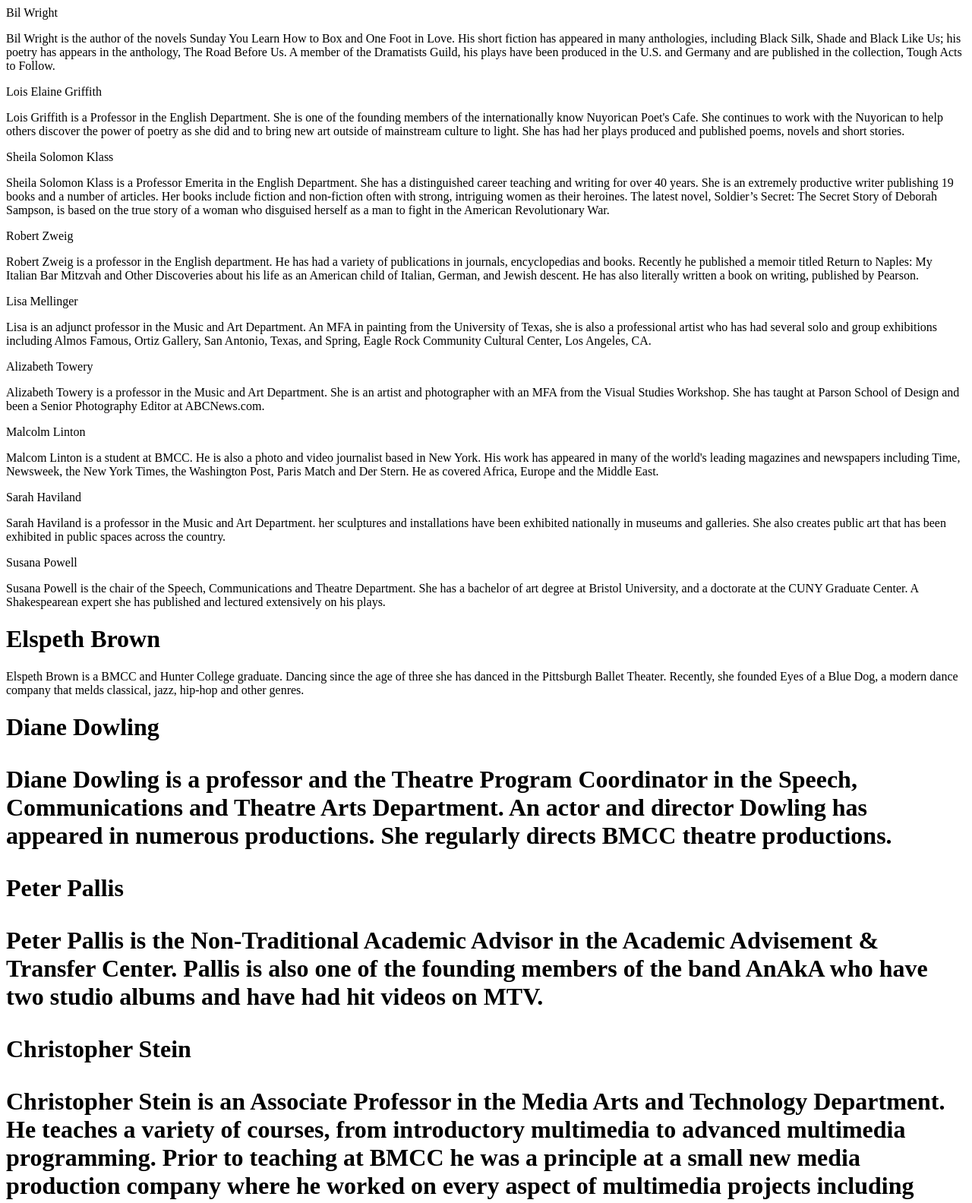
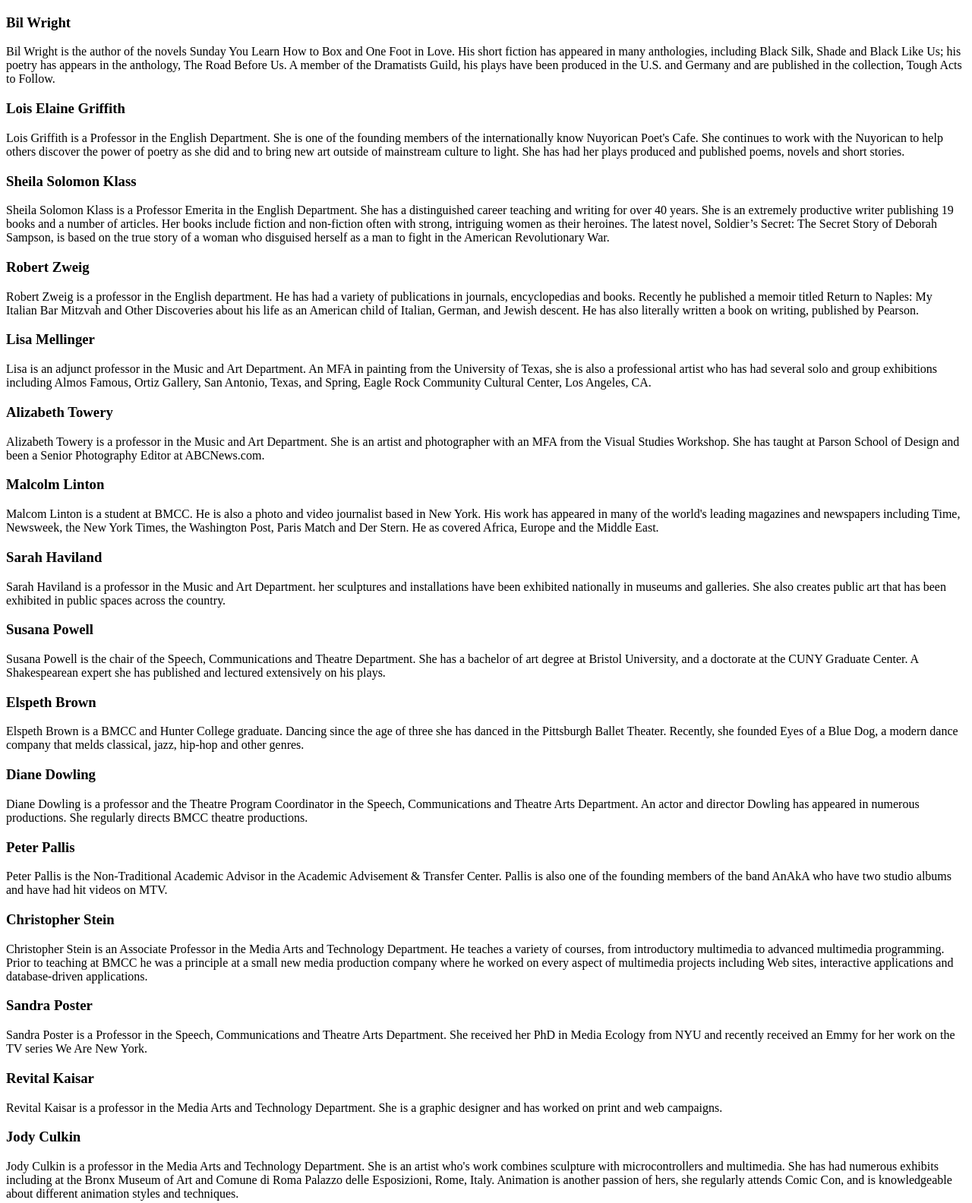
Before and after one commit to Cmoore716/Careers-in-the-Creative-Arts, a plain HTML site: page speakers.html in a window 1280 px wide. Shown: the top 1584 px of the page at 76% size. Drawn offline with Linux system fonts and the light colour scheme.

Commit message:
Update speakers.html

```diff
--- a/speakers.html
+++ b/speakers.html
@@ -12,94 +12,159 @@
 
 
 
-<div class = "speaker1">
-Bil Wright
-<p>Bil Wright is the author of the novels Sunday You Learn How to Box and One Foot in Love. His short fiction has appeared in many anthologies, including Black Silk, Shade and Black Like Us; his poetry has appears in the anthology, The Road Before Us. A member of the Dramatists Guild, his plays have been produced in the U.S. and Germany and are published in the collection, Tough Acts to Follow.</p>
-</div>
-
-
-<div class = "speaker2">
-Lois Elaine Griffith
-<p>Lois Griffith is a Professor in the English Department. She is one of the founding members of the internationally know Nuyorican Poet's Cafe. She continues to work with the Nuyorican to help others discover the power of poetry as she did and to bring new art outside of mainstream culture to light. She has had her plays produced and published poems, novels and short stories.</p>
-</div>
-
-
-<div class = "speaker3">
-Sheila Solomon Klass
-<p>Sheila Solomon Klass is a Professor Emerita in the English Department. She has a distinguished career teaching and writing for over 40 years. She is an extremely productive writer publishing 19 books and a number of articles. Her books include fiction and non-fiction often with strong, intriguing women as their heroines. The latest novel, Soldier’s Secret: The Secret Story of Deborah Sampson, is based on the true story of a woman who disguised herself as a man to fight in the American Revolutionary War.</p>
-</div>
-
-
-<div class = "speaker4">
-Robert Zweig
-<p>Robert Zweig is a professor in the English department. He has had a variety of publications in journals, encyclopedias and books. Recently he published a memoir titled Return to Naples: My Italian Bar Mitzvah and Other Discoveries about his life as an American child of Italian, German, and Jewish descent. He has also literally written a book on writing, published by Pearson.</p>
-</div>
+</article>
 
 
 
-<div class = "speaker5">
-Lisa Mellinger
-<p>Lisa is an adjunct professor in the Music and Art Department. An MFA in painting from the University of Texas, she is also a professional artist who has had several solo and group exhibitions including Almos Famous, Ortiz Gallery, San Antonio, Texas, and Spring, Eagle Rock Community Cultural Center, Los Angeles, CA.</p>
-</div>
 
-<div class = "speaker6">
-Alizabeth Towery
-<p>Alizabeth Towery is a professor in the Music and Art Department. She is an artist and photographer with an MFA from the Visual Studies Workshop. She has taught at Parson School of Design and been a Senior Photography Editor at ABCNews.com.</p>
-</div>
-
-<div class = "speaker7">
-Malcolm Linton
-<p>Malcom Linton is a student at BMCC. He is also a photo and video journalist based in New York. His work has appeared in many of the world's leading magazines and newspapers including Time, Newsweek, the New York Times, the Washington Post, Paris Match and Der Stern. He as covered Africa, Europe and the Middle East.</p>
-</div>
+<section class = "speaker1">
+<h3>Bil Wright</h3>
+<p>Bil Wright is the author of the novels Sunday You Learn How to Box and One Foot in Love. His short fiction has appeared in many anthologies, including Black Silk, Shade and Black Like Us; his poetry has appears in the anthology, The Road Before Us. A member of the Dramatists Guild, his plays have been produced in the U.S. and Germany and are published in the collection, Tough Acts to Follow.</p>
+</section>
 
 
-<div class = "speaker8">
-Sarah Haviland
-<p>Sarah Haviland is a professor in the Music and Art Department. her sculptures and installations have been exhibited nationally in museums and galleries. She also creates public art that has been exhibited in public spaces across the country.</p>
-</div>
 
 
-<div class = "speaker9">
-Susana Powell
-<p>Susana Powell is the chair of the Speech, Communications and Theatre Department. She has a bachelor of art degree at Bristol University, and a doctorate at the CUNY Graduate Center. A Shakespearean expert she has published and lectured extensively on his plays.</p>
-</div>
+
+<section class = "speaker2">
+<h3>Lois Elaine Griffith</h3>
+<p>Lois Griffith is a Professor in the English Department. She is one of the founding members of the internationally know Nuyorican Poet's Cafe. She continues to work with the Nuyorican to help others discover the power of poetry as she did and to bring new art outside of mainstream culture to light. She has had her plays produced and published poems, novels and short stories.</p>
+</section>
 
 
-<div class = "speaker10">
-<h1>Elspeth Brown</h1>
+
+
+
+<section class = "speaker3">
+<h3>Sheila Solomon Klass</h3>
+<p>Sheila Solomon Klass is a Professor Emerita in the English Department. She has a distinguished career teaching and writing for over 40 years. She is an extremely productive writer publishing 19 books and a number of articles. Her books include fiction and non-fiction often with strong, intriguing women as their heroines. The latest novel, Soldier’s Secret: The Secret Story of Deborah Sampson, is based on the true story of a woman who disguised herself as a man to fight in the American Revolutionary War.</p>
+</section>
+
+
+
+
+
+<section class = "speaker4">
+<h3>Robert Zweig</h3>
+<p>Robert Zweig is a professor in the English department. He has had a variety of publications in journals, encyclopedias and books. Recently he published a memoir titled Return to Naples: My Italian Bar Mitzvah and Other Discoveries about his life as an American child of Italian, German, and Jewish descent. He has also literally written a book on writing, published by Pearson.</p>
+</section>
+
+
+
+
+
+
+<section class = "speaker5">
+<h3>Lisa Mellinger</h3>
+<p>Lisa is an adjunct professor in the Music and Art Department. An MFA in painting from the University of Texas, she is also a professional artist who has had several solo and group exhibitions including Almos Famous, Ortiz Gallery, San Antonio, Texas, and Spring, Eagle Rock Community Cultural Center, Los Angeles, CA.</p>
+</section>
+
+
+
+
+
+<section class = "speaker6">
+<h3>Alizabeth Towery</h3>
+<p>Alizabeth Towery is a professor in the Music and Art Department. She is an artist and photographer with an MFA from the Visual Studies Workshop. She has taught at Parson School of Design and been a Senior Photography Editor at ABCNews.com.</p>
+</section>
+
+
+
+
+
+<section class = "speaker7">
+<h3>Malcolm Linton</h3>
+<p>Malcom Linton is a student at BMCC. He is also a photo and video journalist based in New York. His work has appeared in many of the world's leading magazines and newspapers including Time, Newsweek, the New York Times, the Washington Post, Paris Match and Der Stern. He as covered Africa, Europe and the Middle East.</p>
+</section>
+
+
+
+
+
+
+<section class = "speaker8">
+<h3>Sarah Haviland</h3>
+<p>Sarah Haviland is a professor in the Music and Art Department. her sculptures and installations have been exhibited nationally in museums and galleries. She also creates public art that has been exhibited in public spaces across the country.</p>
+</section>
+
+
+
+
+
+
+<section class = "speaker9">
+<h3>Susana Powell</h3>
+<p>Susana Powell is the chair of the Speech, Communications and Theatre Department. She has a bachelor of art degree at Bristol University, and a doctorate at the CUNY Graduate Center. A Shakespearean expert she has published and lectured extensively on his plays.</p>
+</section>
+
+
+
+
+
+
+<section class = "speaker10">
+<h3>Elspeth Brown</h3>
 <p>Elspeth Brown is a BMCC and Hunter College graduate. Dancing since the age of three she has danced in the Pittsburgh Ballet Theater. Recently, she founded Eyes of a Blue Dog, a modern dance company that melds classical, jazz, hip-hop and other genres.</p>
-</div>
+</section>
 
-<div class = "speaker11">
-<h1>Diane Dowling
+
+
+
+
+<section class = "speaker11">
+<h3>Diane Dowling</h3>
 <p>Diane Dowling is a professor and the Theatre Program Coordinator in the Speech, Communications and Theatre Arts Department. An actor and director Dowling has appeared in numerous productions. She regularly directs BMCC theatre productions.</p>
-</div>
+</section>
 
-<div class = "speaker12">
-<h1>Peter Pallis
+
+
+
+
+<section class = "speaker12">
+<h3>Peter Pallis</h3>
 <p>Peter Pallis is the Non-Traditional Academic Advisor in the Academic Advisement & Transfer Center. Pallis is also one of the founding members of the band AnAkA who have two studio albums and have had hit videos on MTV.</p>
-</div>
+</section>
 
-<div class = "speaker13">
-<h1>Christopher Stein
+
+
+
+
+<section class = "speaker13">
+<h3>Christopher Stein</h3>
 <p>Christopher Stein is an Associate Professor in the Media Arts and Technology Department. He teaches a variety of courses, from introductory multimedia to advanced multimedia programming. Prior to teaching at BMCC he was a principle at a small new media production company where he worked on every aspect of multimedia projects including Web sites, interactive applications and database-driven applications.</p>
-</div>
+</section>
 
-<div class = "speaker14">
-<h1>Sandra Poster
+
+
+
+
+<section class = "speaker14">
+<h3>Sandra Poster</h3>
 <p>Sandra Poster is a Professor in the Speech, Communications and Theatre Arts Department. She received her PhD in Media Ecology from NYU and recently received an Emmy for her work on the TV series We Are New York.</p>
-</div>
+</section>
 
-<div class = "speaker15">
-<h1>Revital Kaisar
+
+
+
+
+<section class = "speaker15">
+<h3>Revital Kaisar</h3>
 <p>Revital Kaisar is a professor in the Media Arts and Technology Department. She is a graphic designer and has worked on print and web campaigns.</p>
-</div>
+</section>
 
-<div class = "speaker16">
-<h1>Jody Culkin
+
+
+
+
+<section class = "speaker16">
+<h3>Jody Culkin</h3>
 <p>Jody Culkin is a professor in the Media Arts and Technology Department. She is an artist who's work combines sculpture with microcontrollers and multimedia. She has had numerous exhibits including at the Bronx Museum of Art and Comune di Roma Palazzo delle Esposizioni, Rome, Italy. Animation is another passion of hers, she regularly attends Comic Con, and is knowledgeable about different animation styles and techniques.</p>
-</div>
+</section>
 
+
+
+
+</article>
 
 
 
```
